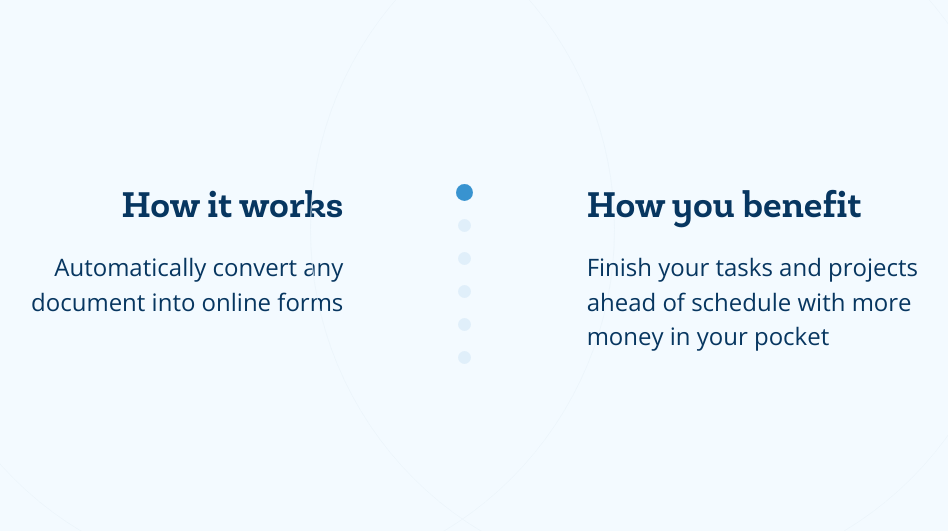
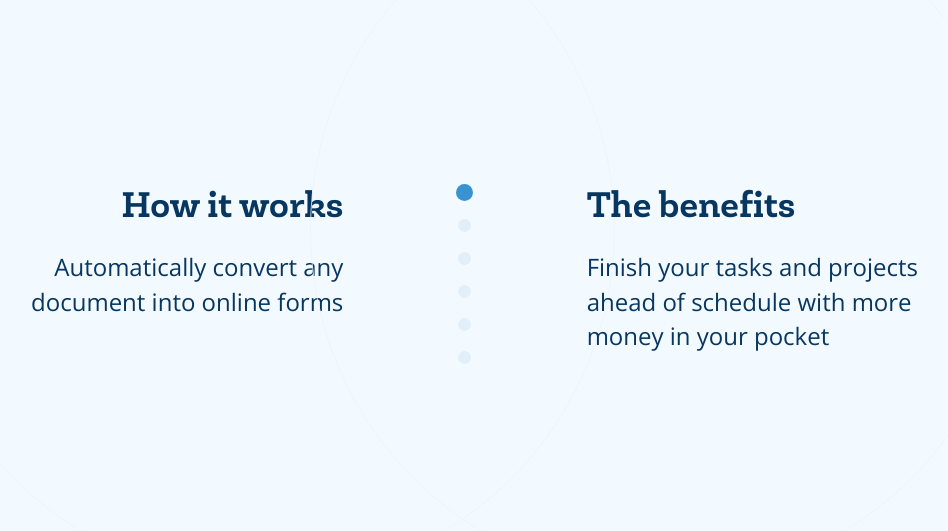
Before and after one commit to webmaxdev0110/digi-django, a Django app: page / in a window 1280 px wide. Shown: the part 1319-1850 px from the top of the page, without its empty margins (175-1123 px from the left). Run offline with Django 3.2, Linux system fonts and the light colour scheme; some libraries are stand-ins or nearby versions.

Commit message:
Changed the heading from How you benefit to The benefits

```diff
--- a/public/templates/home.html
+++ b/public/templates/home.html
@@ -223,7 +223,7 @@
                 </div>
                 <div class="col-xs-12 col-sm-5 col-md-4 col-md-push-1 big-circle-right">
                     <div class="feature-heading right">
-                        <h2 class="font1">How you benefit</h2>
+                        <h2 class="font1">The benefits</h2>
                     </div>
                     <div class="feature-text right font8">
                         <p class="slide-text active">Finish your tasks and projects ahead of schedule with more money in your pocket</p>
```
